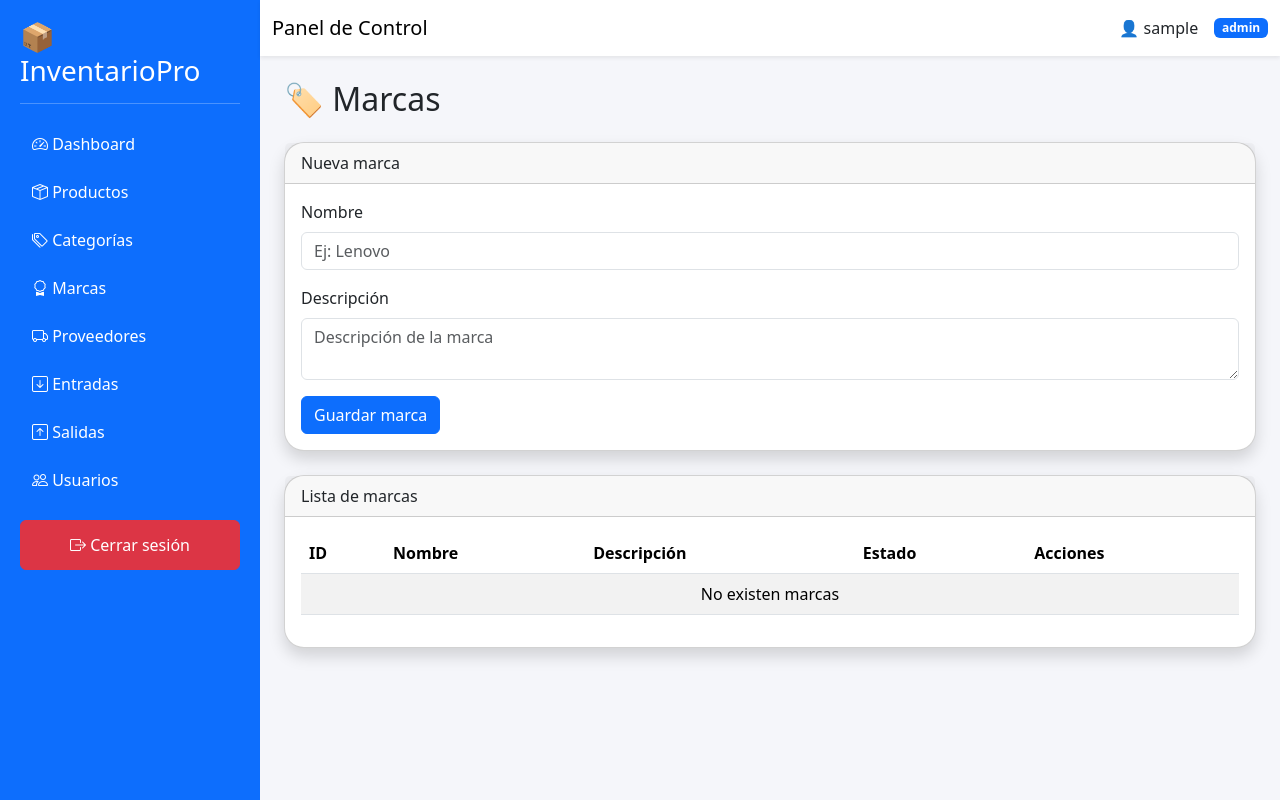
After one commit to patriknielscortes-beep/InventarioPro, a Flask app: page /marcas in a window 1280 px wide. The commit adds this page. Run offline with Flask 3, Linux system fonts and the light colour scheme; the visitor is signed in with stand-in values (Sample User, id 1); data that the repository does not hold is empty.

Commit message:
Modulo marcas CRUD funcionando

```diff
--- a/app.py
+++ b/app.py
@@ -3,6 +3,7 @@ from config import Config
 from blueprints.auth import auth
 from blueprints.dashboard import dashboard
 from blueprints.categorias import categorias
+from blueprints.marcas import marcas
 
 
 app = Flask(__name__)
@@ -14,6 +15,7 @@ app.config.from_object(Config)
 app.register_blueprint(auth)
 app.register_blueprint(dashboard)
 app.register_blueprint(categorias)
+app.register_blueprint(marcas)
 
 
 if __name__ == "__main__":
--- /dev/null
+++ b/blueprints/marcas.py
@@ -0,0 +1,104 @@
+from flask import Blueprint, render_template, request, redirect
+
+from models.marca_model import (
+    listar_marcas,
+    crear_marca,
+    buscar_marca,
+    editar_marca,
+    eliminar_marca
+)
+
+from utils.helpers import login_required
+
+
+marcas = Blueprint("marcas", __name__)
+
+
+# ==========================================
+# LISTAR MARCAS
+# ==========================================
+
+@marcas.route("/marcas")
+@login_required
+def lista():
+
+    datos = listar_marcas()
+
+    return render_template(
+        "marcas.html",
+        marcas=datos
+    )
+
+
+# ==========================================
+# CREAR MARCA
+# ==========================================
+
+@marcas.route("/marcas/crear", methods=["POST"])
+@login_required
+def crear():
+
+    nombre = request.form["nombre"]
+
+    descripcion = request.form["descripcion"]
+
+
+    crear_marca(
+        nombre,
+        descripcion
+    )
+
+
+    return redirect("/marcas")
+
+
+# ==========================================
+# FORMULARIO EDITAR
+# ==========================================
+
+@marcas.route("/marcas/editar/<int:id>")
+@login_required
+def formulario_editar(id):
+
+    marca = buscar_marca(id)
+
+    return render_template(
+        "editar_marca.html",
+        marca=marca
+    )
+
+
+# ==========================================
+# ACTUALIZAR MARCA
+# ==========================================
+
+@marcas.route("/marcas/actualizar/<int:id>", methods=["POST"])
+@login_required
+def actualizar(id):
+
+    nombre = request.form["nombre"]
+
+    descripcion = request.form["descripcion"]
+
+
+    editar_marca(
+        id,
+        nombre,
+        descripcion
+    )
+
+
+    return redirect("/marcas")
+
+
+# ==========================================
+# ELIMINAR MARCA
+# ==========================================
+
+@marcas.route("/marcas/eliminar/<int:id>")
+@login_required
+def eliminar(id):
+
+    eliminar_marca(id)
+
+    return redirect("/marcas")
--- /dev/null
+++ b/models/marca_model.py
@@ -0,0 +1,145 @@
+import sqlite3
+
+
+DATABASE = "inventario.db"
+
+
+def conectar():
+
+    conexion = sqlite3.connect(DATABASE)
+
+    conexion.row_factory = sqlite3.Row
+
+    return conexion
+
+
+
+# ==========================================
+# LISTAR MARCAS
+# ==========================================
+
+def listar_marcas():
+
+    conexion = conectar()
+
+    cursor = conexion.cursor()
+
+    cursor.execute("""
+        SELECT *
+        FROM marcas
+        ORDER BY id DESC
+    """)
+
+    marcas = cursor.fetchall()
+
+    conexion.close()
+
+    return marcas
+
+
+
+# ==========================================
+# CREAR MARCA
+# ==========================================
+
+def crear_marca(nombre, descripcion):
+
+    conexion = conectar()
+
+    cursor = conexion.cursor()
+
+    cursor.execute("""
+        INSERT INTO marcas
+        (
+            nombre,
+            descripcion
+        )
+        VALUES
+        (?, ?)
+    """,
+    (
+        nombre,
+        descripcion
+    ))
+
+    conexion.commit()
+
+    conexion.close()
+
+
+
+# ==========================================
+# BUSCAR MARCA
+# ==========================================
+
+def buscar_marca(id):
+
+    conexion = conectar()
+
+    cursor = conexion.cursor()
+
+    cursor.execute("""
+        SELECT *
+        FROM marcas
+        WHERE id = ?
+    """,
+    (id,))
+
+
+    marca = cursor.fetchone()
+
+    conexion.close()
+
+    return marca
+
+
+
+# ==========================================
+# EDITAR MARCA
+# ==========================================
+
+def editar_marca(id, nombre, descripcion):
+
+    conexion = conectar()
+
+    cursor = conexion.cursor()
+
+    cursor.execute("""
+        UPDATE marcas
+        SET nombre = ?,
+            descripcion = ?
+        WHERE id = ?
+    """,
+    (
+        nombre,
+        descripcion,
+        id
+    ))
+
+
+    conexion.commit()
+
+    conexion.close()
+
+
+
+# ==========================================
+# ELIMINAR MARCA
+# ==========================================
+
+def eliminar_marca(id):
+
+    conexion = conectar()
+
+    cursor = conexion.cursor()
+
+    cursor.execute("""
+        DELETE FROM marcas
+        WHERE id = ?
+    """,
+    (id,))
+
+
+    conexion.commit()
+
+    conexion.close()
--- a/templates/components/sidebar.html
+++ b/templates/components/sidebar.html
@@ -36,6 +36,18 @@
                 Categorías
 
             </a>
+        </li>
+
+        <li>
+
+        <a href="/marcas">
+
+        <i class="bi bi-award"></i>
+
+        Marcas
+
+        </a>
+
         </li>
 
 
--- /dev/null
+++ b/templates/marcas.html
@@ -0,0 +1,235 @@
+{% extends "base.html" %}
+
+
+{% block titulo %}
+Marcas
+{% endblock %}
+
+
+
+{% block contenido %}
+
+
+<div class="mb-4">
+
+    <h2>
+        🏷️ Marcas
+    </h2>
+
+</div>
+
+
+
+<div class="card shadow mb-4">
+
+
+    <div class="card-header">
+
+        Nueva marca
+
+    </div>
+
+
+
+    <div class="card-body">
+
+
+        <form method="POST" action="/marcas/crear">
+
+
+            <div class="mb-3">
+
+                <label class="form-label">
+
+                    Nombre
+
+                </label>
+
+
+                <input
+                type="text"
+                name="nombre"
+                class="form-control"
+                placeholder="Ej: Lenovo"
+                required>
+
+            </div>
+
+
+
+            <div class="mb-3">
+
+                <label class="form-label">
+
+                    Descripción
+
+                </label>
+
+
+                <textarea
+                name="descripcion"
+                class="form-control"
+                placeholder="Descripción de la marca"></textarea>
+
+            </div>
+
+
+
+            <button class="btn btn-primary">
+
+                Guardar marca
+
+            </button>
+
+
+        </form>
+
+
+    </div>
+
+</div>
+
+
+
+
+
+<div class="card shadow">
+
+
+<div class="card-header">
+
+Lista de marcas
+
+</div>
+
+
+
+<div class="card-body">
+
+
+<table class="table table-striped">
+
+
+<thead>
+
+<tr>
+
+<th>ID</th>
+
+<th>Nombre</th>
+
+<th>Descripción</th>
+
+<th>Estado</th>
+
+<th>Acciones</th>
+
+</tr>
+
+</thead>
+
+
+
+<tbody>
+
+
+{% for marca in marcas %}
+
+
+<tr>
+
+
+<td>
+
+{{ marca.id }}
+
+</td>
+
+
+
+<td>
+
+{{ marca.nombre }}
+
+</td>
+
+
+
+<td>
+
+{{ marca.descripcion }}
+
+</td>
+
+
+
+<td>
+
+<span class="badge bg-success">
+
+{{ marca.estado }}
+
+</span>
+
+</td>
+
+
+
+<td>
+
+
+<a href="/marcas/editar/{{ marca.id }}"
+class="btn btn-warning btn-sm">
+
+Editar
+
+</a>
+
+
+
+<a href="/marcas/eliminar/{{ marca.id }}"
+class="btn btn-danger btn-sm"
+onclick="return confirm('¿Está seguro de eliminar esta marca?')">
+
+Eliminar
+
+</a>
+
+
+</td>
+
+
+</tr>
+
+
+{% else %}
+
+
+<tr>
+
+<td colspan="5" class="text-center">
+
+No existen marcas
+
+</td>
+
+</tr>
+
+
+{% endfor %}
+
+
+</tbody>
+
+
+</table>
+
+
+</div>
+
+
+</div>
+
+
+
+{% endblock %}
```
Also changed, not shown: database.py (+8 -0 lines), templates/editar_marca.html (added, +91 -0 lines).
